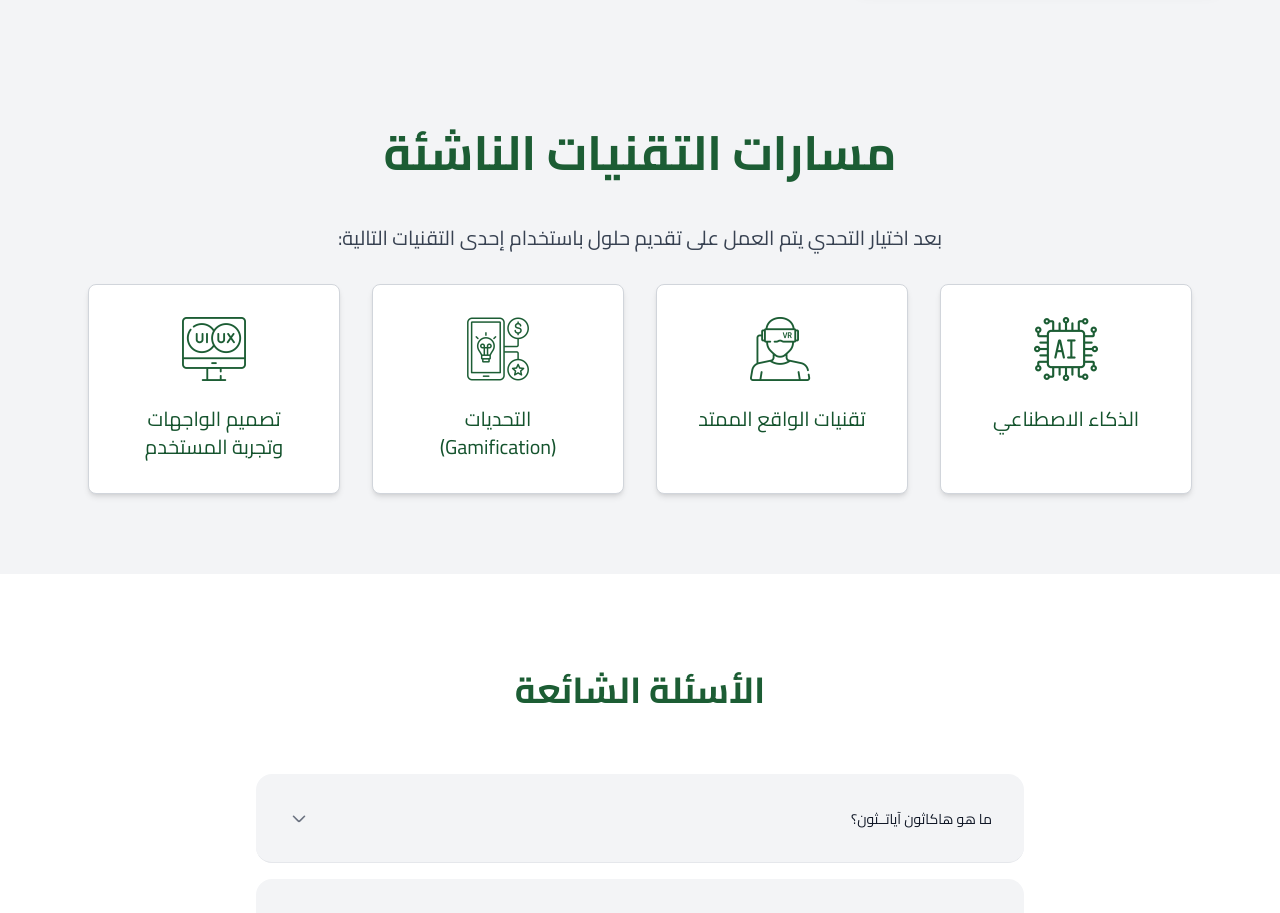
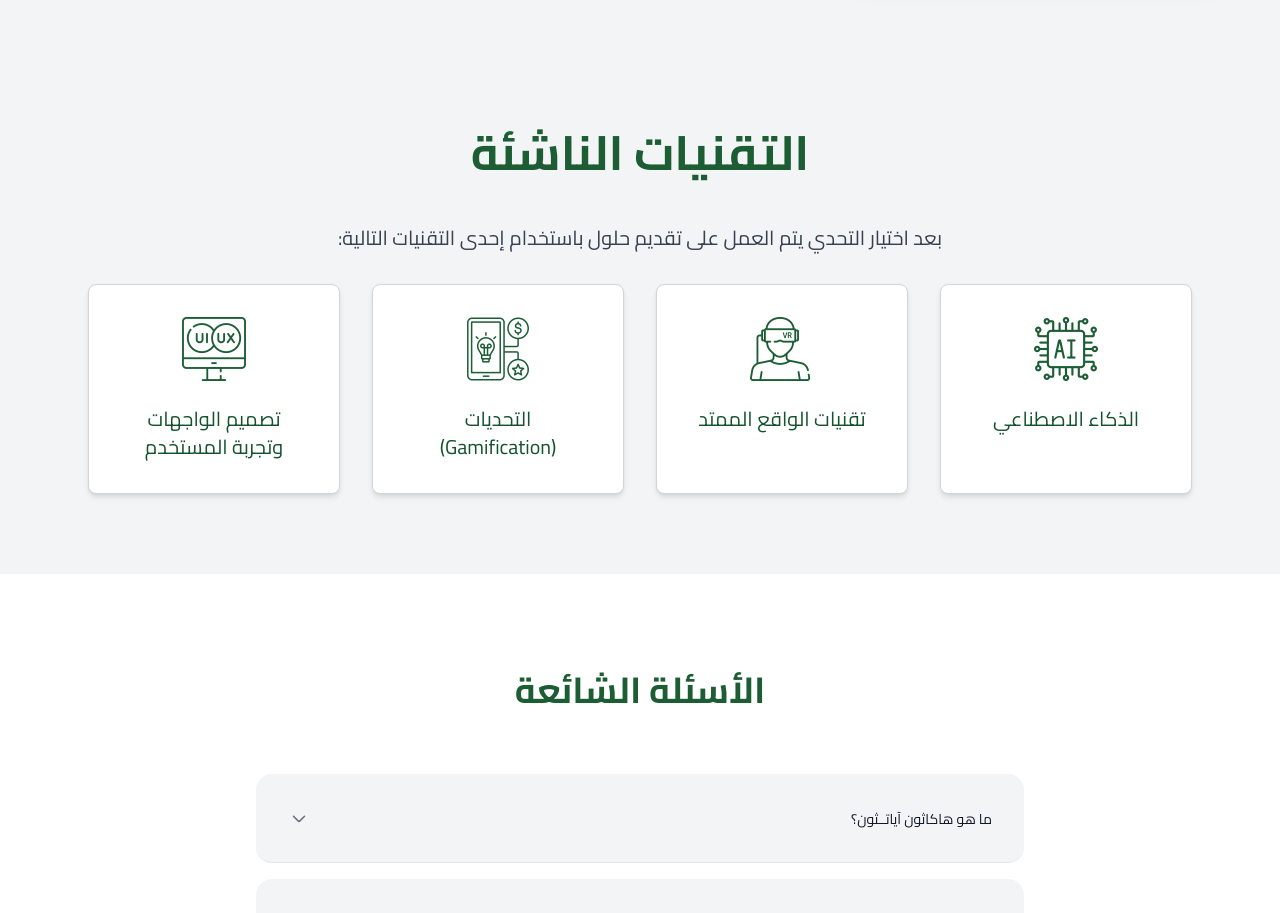
Before and after one commit to mahakabi/qoranthon, a Next.js app: page / in a window 1280 px wide. Shown: the part 2640-3553 px from the top of the page. Built offline with nearby package versions, Linux system fonts and the light colour scheme.

Commit message:
Fix emerging

```diff
--- a/app/components/EmergingTechnologies.tsx
+++ b/app/components/EmergingTechnologies.tsx
@@ -13,7 +13,7 @@ const EmergingTechnologies = () => {
                     animate={{ opacity: 1 }}
                     transition={{ duration: 1 }}
                 >
-                    مسارات التقنيات الناشئة
+                     التقنيات الناشئة
                 </motion.h2>
 
                 <p className="text-base sm:text-md md:text-xl text-gray-700 mb-6 sm:mb-8">
```
